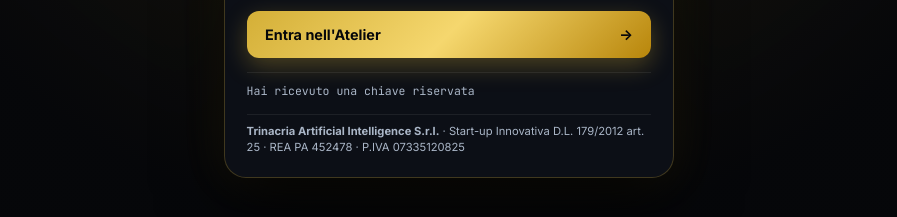
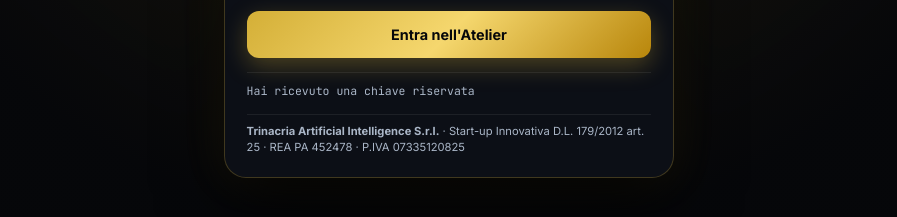
Before and after one commit to SimonAiIT/webapp_presentazione_trinai, a plain HTML site: page index.html in a window 1280 px wide. Shown: the part 549-766 px from the top of the page, without its empty margins (191-1088 px from the left). Drawn offline with Linux system fonts and the light colour scheme; no server answers.

Commit message:
style(gate): via la freccia dai pulsanti della pagina iniziale
Co-Authored-By: Claude Sonnet 5.5 <noreply@anthropic.com>

```diff
--- a/assets/css/atelier.css
+++ b/assets/css/atelier.css
@@ -1494,3 +1494,6 @@ video.hero-media { animation: none; object-position: 50% 20%; }
     transform: translate3d(calc(84% + var(--dx) * 0.55), 14px, -240px) rotateY(calc(-32deg - var(--dxn) * 0.1deg)) scale(0.82);
   }
 }
+
+/* pulsanti della pagina iniziale: solo testo, centrato */
+.gate-btn { justify-content: center; text-align: center; }
--- a/index.html
+++ b/index.html
@@ -48,7 +48,6 @@
 
       <button id="btn-instant-pass" type="button" class="gate-btn gate-btn-gold">
         <span>Entra nell'Atelier</span>
-        <span>→</span>
       </button>
 
       <details class="gate-code-drawer">
@@ -63,7 +62,6 @@
           >
           <button type="submit" class="gate-btn gate-btn-secondary">
             <span>Verifica Codice</span>
-            <span>→</span>
           </button>
           <div id="gate-error" class="gate-error" role="alert"></div>
         </form>
```
